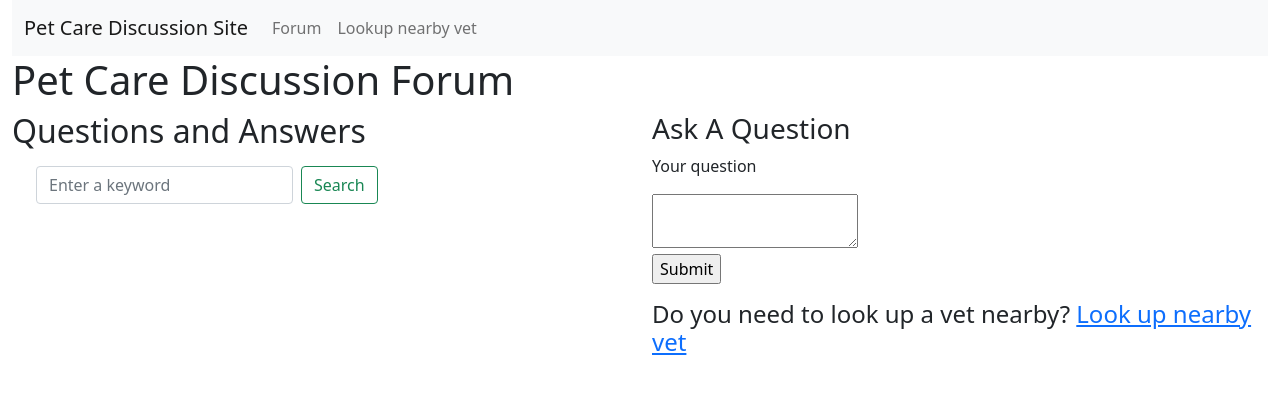
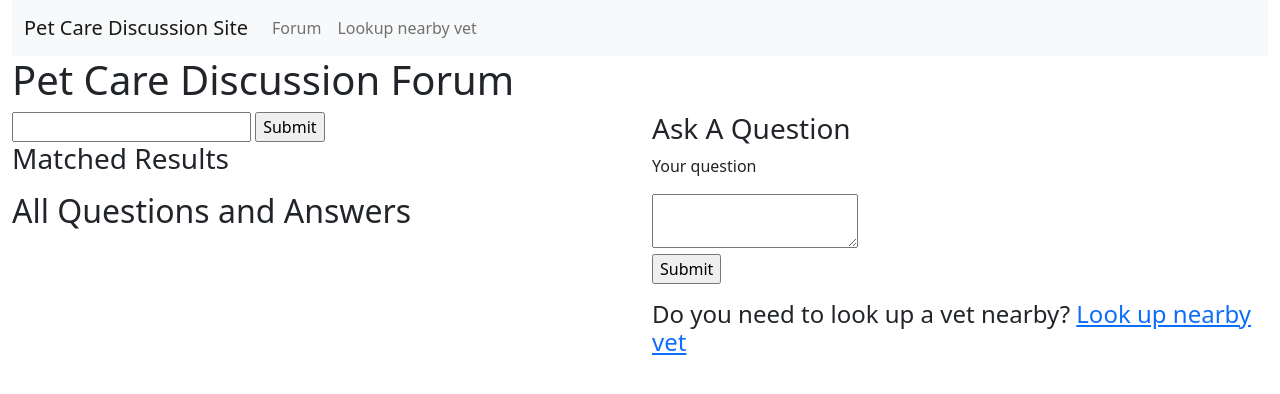
Before and after one commit to vyvanhuynh/petCare-vetShare, a Flask app: page /forum in a window 1280 px wide. Shown: the top 394 px of the page. Run offline with Flask 2, Linux system fonts and the light colour scheme; the visitor is signed in with stand-in values (Sample User, id 1); data comes from the database, SQL or seed files in the repository; data that the repository does not hold is empty.

Commit message:
added a search func in forum

```diff
--- a/crud.py
+++ b/crud.py
@@ -46,7 +46,7 @@ def create_vet(last_name,license_type,license_number,verification_status,is_vet_
 
 
 def verify_vet(user_id):
-    """Verify vet"""
+    """Verify vet/Update vet_pending status to False"""
     vet_verified = Vet.query.filter_by(user_id=user_id).first()
     vet_verified.is_vet_pending = False
     user_vet_verified = User.query.filter_by(user_id=user_id).first()
@@ -83,6 +83,8 @@ def get_question_by_question_id(question_id):
 def get_question_by_question_body(question_body):
     return Question.query.filter(Question.question_body == question_body).first()
 
+def get_questions_by_keyword(keyword):
+    return Question.query.filter(Question.question_body.like("%"+keyword+"%")).all()
 
 def create_answer(date_created, answer_body, vet, question):
     """Create and return a new answer to a question"""
--- a/server.py
+++ b/server.py
@@ -6,7 +6,7 @@ from flask import (Flask, render_template, request, flash, session,
                    redirect)
 from flask_msearch import Search
 from model import connect_to_db
-import crud
+import crud, model
 from jinja2 import StrictUndefined
 from datetime import datetime
 
@@ -121,14 +121,15 @@ def verify_vet():
     return redirect('/admin')
 
 
-@app.route('/forum')
-def display_forum():
-    questions = crud.list_all_questions()
-    return render_template('forum.html', questions=questions)
+# @app.route('/forum')
+# def display_forum():
+#     questions = crud.list_all_questions()
+#     return render_template('forum.html', questions=questions, matched_questions=questions)
 
 
-@app.route('/forum', methods = ["POST"])
+@app.route('/forum', methods = ["GET","POST"])
 def submit_question_answer_vote():
+
     # create question
     date_created = datetime.now()
     comment_count = randint(1,10)
@@ -163,7 +164,16 @@ def submit_question_answer_vote():
             crud.increase_vote(question_id)
 
 
-    return redirect('/forum')
+    questions = crud.list_all_questions()
+    # search for questions based on keyword
+    if "new search" in request.form:
+        keyword = str(request.form.get("key_word"))
+        matched_questions = crud.get_questions_by_keyword(keyword)
+        return render_template('forum.html', questions=questions, matched_questions=matched_questions)
+
+    # display all questions and answers in db
+    return render_template('forum.html', questions=questions, matched_questions=[])
+
 
 
 @app.route("/map")
--- a/templates/forum.html
+++ b/templates/forum.html
@@ -7,24 +7,51 @@
     <h1>Pet Care Discussion Forum</h1>
     </div>
 
-    <div class="row justify-content-center">
+    <div class="row">
 
     <div class="col-9 col-md-6">
-    <h2>Questions and Answers</h2>
+
+    <!-- Search bar (not functional yet)-->
+
+        <div>
+          <form action="/forum" method="POST">
+            <input type="text" name="key_word">
+            <input type="submit" name="new search">
+          </form>
+        </div>
 
 
+    <!-- Display only matched Question and Answer contents according to search result-->
+    <h3>Matched Results</h3>
+    <ol>
+        {% for matched_question in matched_questions|sort(attribute='vote_count', reverse = True) %}
+            <li>
+                <form action="/forum" method="POST">
+                <input type="hidden" id="question_id" name="question_id" value={{matched_question.question_id}}>
+                <p>{{ matched_question.question_body }}
+                    <input type="submit" name="new vote" value="Vote" >
+                    Vote number: {{ matched_question.vote_count }}
+                </p>
 
-    <!-- Search bar -->
-    <nav class="navbar">
-        <div class="container-fluid">
-          <form class="d-flex">
-            <input class="form-control me-2" type="search" name="key_word" placeholder="Enter a keyword" aria-label="Search">
-            <button class="btn btn-outline-success" type="submit" name="new search">Search</button>
-          </form>
-        </div>
-    </nav>
+                <ul>
+                    {% for answer in matched_question.answers %}
+                        <li>{{ answer.answer_body }}</li>
+                    {% endfor %}
+                        <p>
+                            Your answer <input type="text" name="new_answer">
+                        </p>
+                        <p>
+                            <input type="submit" name="new answer">
+                        </p>
+                </ul>
+                </form>
+            </li>
+        {% endfor %}
+    </ol>
 
-    <!-- Questions and Answers -->
+
+    <!-- Display all Question and Answer contents-->
+    <h2>All Questions and Answers</h2>
     <ol>
     {% for question in questions|sort(attribute='vote_count', reverse = True) %}
         <li>
@@ -52,6 +79,7 @@
     </ol>
     </div>
 
+    <!-- Let users input question -->
     <div class="col-3 col-md-6">
         <h3>Ask A Question</h3>
         <form action="/forum" method="POST">
@@ -63,6 +91,7 @@
                 <input type="submit" name="new question">
             </p>
         </form>
+        <!-- the link to lookup nearby vets -->
         <h4>
             Do you need to look up a vet nearby?
             <a href="/map">Look up nearby vet</a>
```
